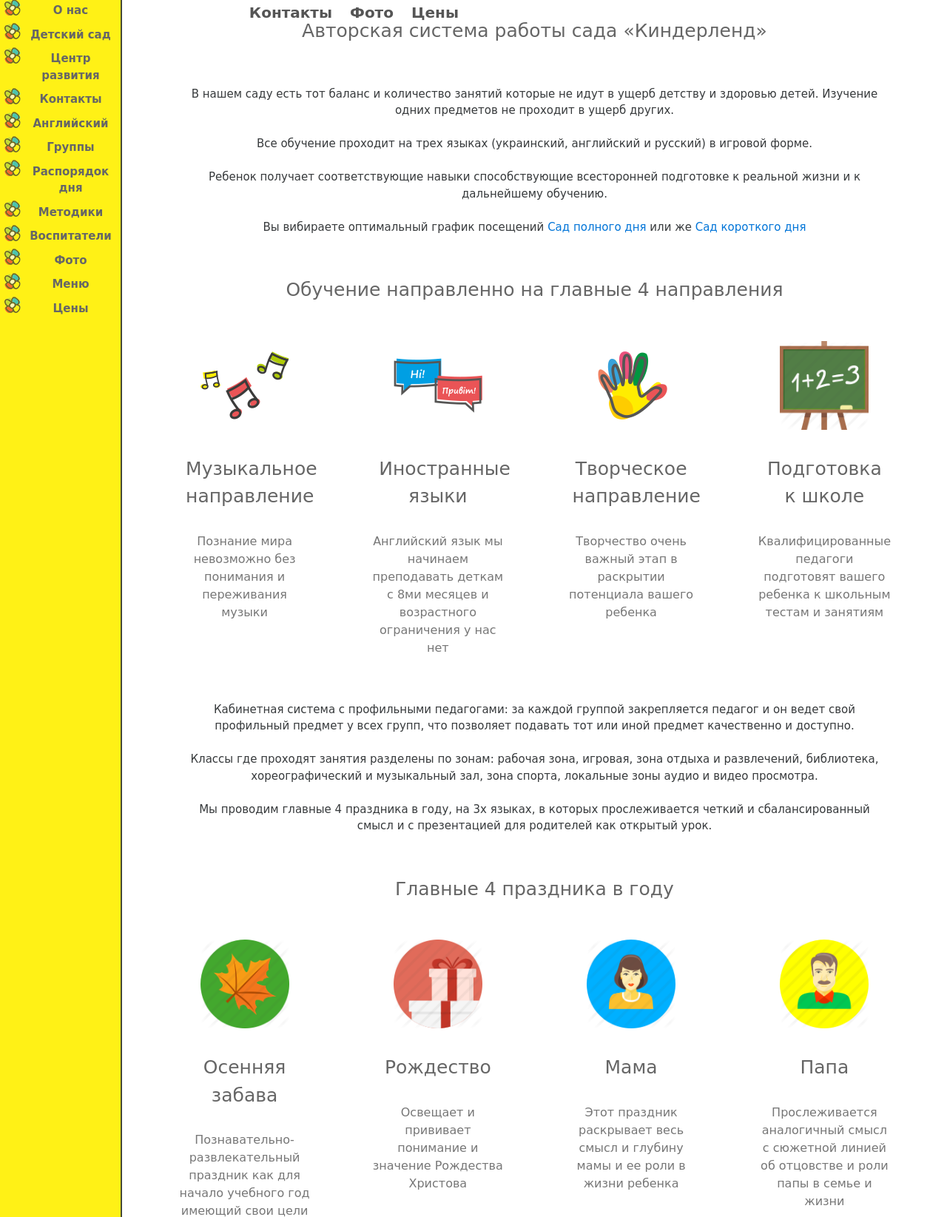
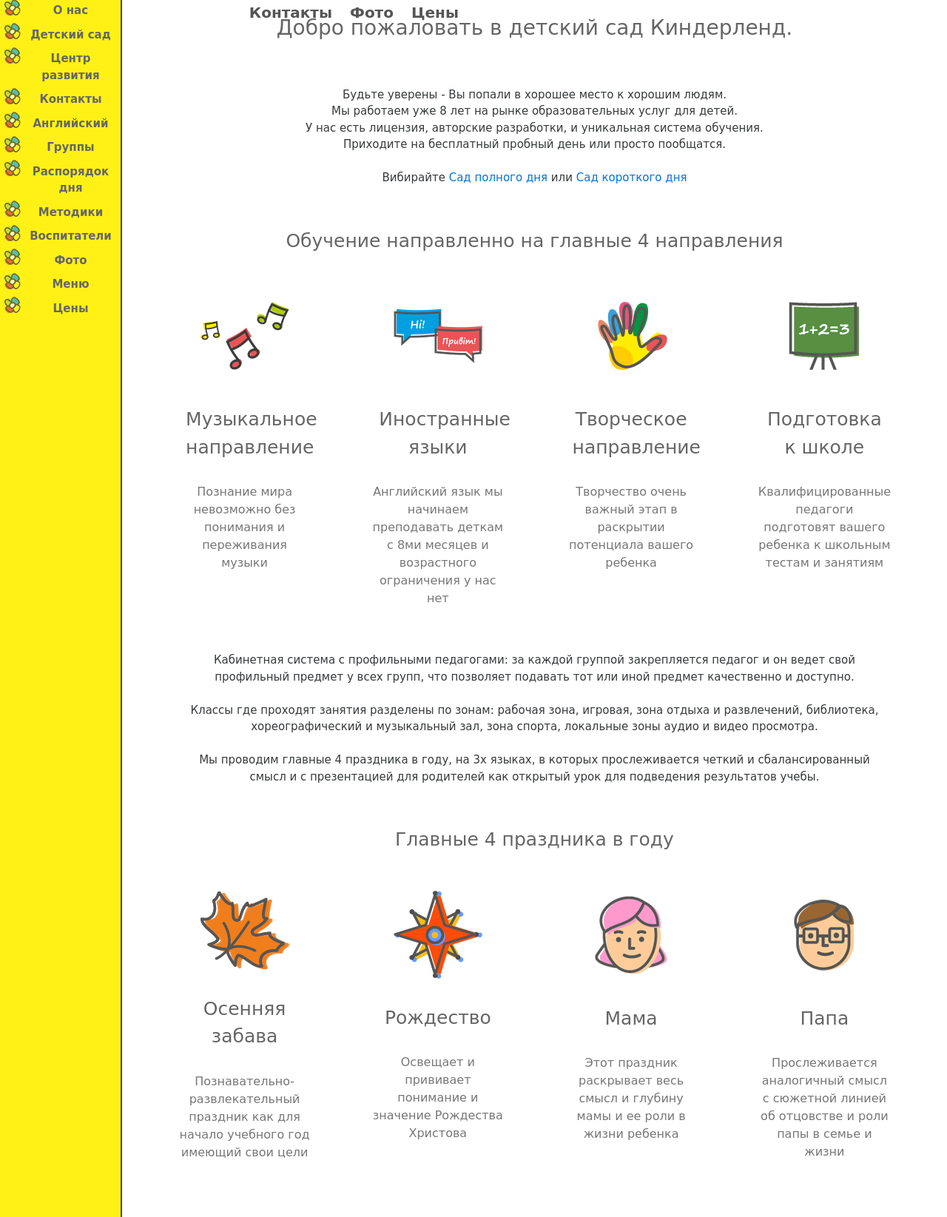
Before and after one commit to pmashchak/kinderlend, a CakePHP app: template app/View/Home/index.ctp in a window 1280 px wide. Shown: the part 154-1799 px from the top of the page at 74% size. Run offline with PHP 8.4 and a stand-in for CakePHP, Linux system fonts and the light colour scheme; the template is opened without the code that fills it, so the values that code supplies are empty; some libraries are stand-ins or nearby versions; some web fonts are replaced.

Commit message:
New icons for main page

```diff
--- a/app/View/Home/full.ctp
+++ b/app/View/Home/full.ctp
@@ -103,7 +103,7 @@
                 </div>
             </div>
             <div class="ticket">
-                <div class="cir"><img src="img/easter.png"></div>
+                <div class="cir"><img src="img/christmas.png"></div>
                 <br>
                 <div class="rubric">Рождество</div>
                 <div class="info-k">
--- a/app/View/Home/index.ctp
+++ b/app/View/Home/index.ctp
@@ -3,7 +3,7 @@
 <?php $this->Html->meta("description", "Детский сад Киндерленд - это качественное образование для ваших детей. Лучший детский сад полного дня в Киеве. Мы предлагаем подготовку к школе, проводим детские праздники, английский, кружки, развивающие занятия. Все что нужно для всестороннего развития вашего ребенка.", array("inline" => false)); ?>
 
 <div class="rubric">
-    Авторская система работы сада «Киндерленд»
+    <h3>Добро пожаловать в детский сад Киндерленд.</h3>
 </div>
 <!-- <div class="wrap-cards">
     <div class="container-x">
@@ -42,19 +42,18 @@
     </div>
 </div> -->
 <p class="spage">
-    В нашем саду есть тот баланс и количество занятий которые не идут в ущерб детству и здоровью детей. Изучение одних предметов не проходит в ущерб других.
+    Будьте уверены - Вы попали в хорошее место к хорошим людям.
+    <br> Мы работаем уже 8 лет на рынке образовательных услуг для детей.
+    <br> У нас есть лицензия, авторские разработки, и уникальная система обучения.
+    <br> Приходите на бесплатный пробный день или просто пообщатся.
     <br>
-    <br> Все обучение проходит на трех языках (украинский, английский и русский) в игровой форме.
-    <br>
-    <br> Ребенок получает соответствующие навыки способствующие всесторонней подготовке к реальной жизни и к дальнейшему обучению.
-    <br>
-    <br> Вы вибираете оптимальный график посещений <a href="detskiy-sad">Сад полного  дня</a> или же <a href="centr-razvitiya">Сад короткого дня</a>
+    <br> Вибирайте <a href="detskiy-sad">Сад полного дня</a> или <a href="centr-razvitiya">Сад короткого дня</a>
 </p>
 <div class="rubric">Обучение направленно на главные 4 направления</div>
 <div class="wrap-cards">
     <div class="container-x">
         <div class="ticket">
-            <div class="cir"><img src="img/music.png"></div>
+            <div class="cir"><img alt="музыкальное обучение, киндерленд музыкальное направление" title="Музыкальное направление" src="img/music.png"></div>
             <br>
             <div class="rubric">Музыкальное направление</div>
             <div class="info-k">
@@ -62,7 +61,7 @@
             </div>
         </div>
         <div class="ticket">
-            <div class="cir"><img src="img/lang.png"></div>
+            <div class="cir"><img alt="английский язык, английский для детей" title="Иностранные языки" src="img/lang.png"></div>
             <br>
             <div class="rubric">Иностранные языки</div>
             <div class="info-k">
@@ -70,7 +69,7 @@
             </div>
         </div>
         <div class="ticket">
-            <div class="cir"><img src="img/library.png"></div>
+            <div class="cir"><img alt="детское творчество, творческое развитие" title="Творческое направление" src="img/library.png"></div>
             <br>
             <div class="rubric">Творческое направление</div>
             <div class="info-k">
@@ -78,7 +77,7 @@
             </div>
         </div>
         <div class="ticket">
-            <div class="cir"><img src="img/blackboard.png"></div>
+            <div class="cir"><img alt="подготовка детей к школе, Киндерленд подготовка к школе" title="Подготовка к школе" src="img/blackboard.png"></div>
             <br>
             <div class="rubric">Подготовка к школе</div>
             <div class="info-k">
@@ -92,13 +91,13 @@
     <br>
     <br> Классы где проходят занятия разделены по зонам: рабочая зона, игровая, зона отдыха и развлечений, библиотека, хореографический и музыкальный зал, зона спорта, локальные зоны аудио и видео просмотра.
     <br>
-    <br> Мы проводим главные 4 праздника в году, на 3х языках, в которых прослеживается четкий и сбалансированный смысл и с презентацией для родителей как открытый урок.
+    <br> Мы проводим главные 4 праздника в году, на 3х языках, в которых прослеживается четкий и сбалансированный смысл и с презентацией для родителей как открытый урок для подведения результатов учебы.
 </p>
 <div class="rubric">Главные 4 праздника в году</div>
 <div class="wrap-cards">
     <div class="container-x">
         <div class="ticket">
-            <div class="cir"><img src="img/autumn.png"></div>
+            <div class="cir"><img alt="детский праздник Осенняя забава" title="Праздник Осенняя забава" src="img/autumn.png"></div>
             <br>
             <div class="rubric">Осенняя забава</div>
             <div class="info-k">
@@ -106,7 +105,7 @@
             </div>
         </div>
         <div class="ticket">
-            <div class="cir"><img src="img/easter.png"></div>
+            <div class="cir"><img alt="праздник Рождества в детском саду" title="Праздник Рождества" src="img/christmas.png"></div>
             <br>
             <div class="rubric">Рождество</div>
             <div class="info-k">
@@ -114,7 +113,7 @@
             </div>
         </div>
         <div class="ticket">
-            <div class="cir"><img src="img/mother.png"></div>
+            <div class="cir"><img alt="праздник мамы в детском саду" title="Праздник Мамы" src="img/mother.png"></div>
             <br>
             <div class="rubric">Мама</div>
             <div class="info-k">
@@ -122,7 +121,7 @@
             </div>
         </div>
         <div class="ticket">
-            <div class="cir"><img src="img/father.png"></div>
+            <div class="cir"><img alt="праздник Папы в детском саду" title="Праздник Папы" src="img/father.png"></div>
             <br>
             <div class="rubric">Папа</div>
             <div class="info-k">
--- a/app/View/Home/metodiki.ctp
+++ b/app/View/Home/metodiki.ctp
@@ -5,7 +5,8 @@
 <div class="rubric">Методика</div>
 <div class="for-flex">
     <img src="img/health.png" class="size">
-    <div class="spage">Мы берем за основу любую программу МОН Украины или методики других мировых авторов и через наш подход авторской системы делаем образование КАЧЕСТВЕННЫМ , ЛЕГКИМ И ДОСТУПНЫМ !
+    <div class="spage">
+    В нашем саду есть тот баланс и количество занятий которые не идут в ущерб детству и здоровью детей. Изучение одних предметов не проходит в ущерб других. Мы берем за основу любую программу МОН Украины или методики других мировых авторов и через наш подход авторской системы делаем образование КАЧЕСТВЕННЫМ , ЛЕГКИМ И ДОСТУПНЫМ !
         <br>
         <br>В нашем саду есть тот баланс количество и качество занятий не в ущерб детству и здоровью детей. Изучение одних предметов не проходит в ущерб других.
         <br>
@@ -78,7 +79,7 @@
             </div>
         </div>
         <div class="ticket">
-            <div class="cir"><img src="img/easter.png"></div>
+            <div class="cir"><img src="img/christmas.png"></div>
             <br>
             <div class="rubric">Рождество</div>
             <div class="info-k">
```
Also changed, not shown: app/webroot/img/autumn.png, app/webroot/img/blackboard.png, app/webroot/img/christmas.png (added), app/webroot/img/easter.png (deleted), app/webroot/img/father.png, app/webroot/img/mother.png.
